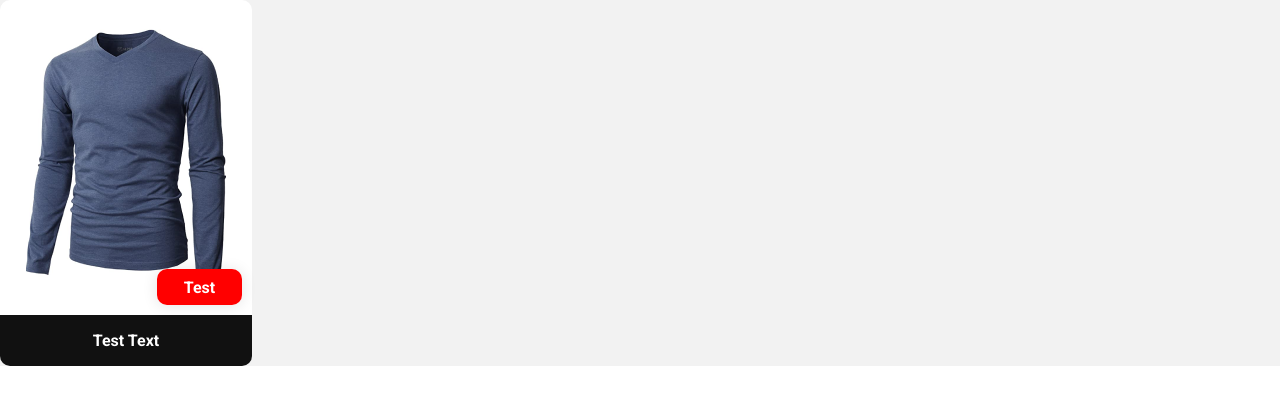
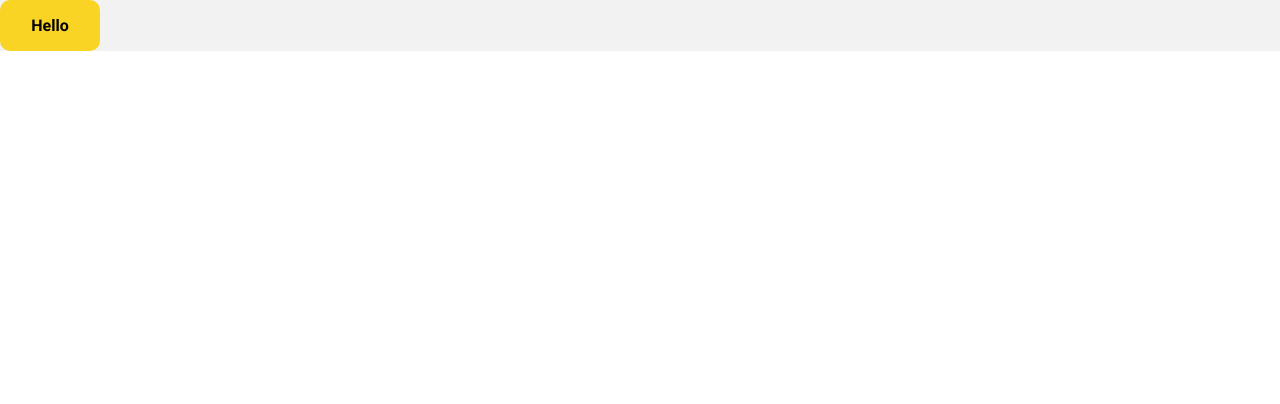
Before and after one commit to renatolinsjr/frontend-challenge-cuponeria, a React (Create React App) app: page / in a window 1280 px wide. Shown: the top 404 px of the page. Built offline with nearby package versions, Linux system fonts and the light colour scheme.

Commit message:
Create Menu Item
Creating using dinamyc styling with styled-components and typescript interface

```diff
--- a/src/App.tsx
+++ b/src/App.tsx
@@ -1,11 +1,11 @@
 import React from "react";
 
-import FeaturedCard from "./components/FeaturedCard";
+import MenuItem from './components/MenuItem'
 
 function App() {
   return (
     <div className="App" style={{ background: "#F2F2F2" }}>
-      <FeaturedCard />
+      <MenuItem />
     </div>
   );
 }
--- /dev/null
+++ b/src/components/MenuItem/index.tsx
@@ -0,0 +1,31 @@
+import React from "react";
+import styled from "styled-components";
+
+interface Props {
+  selected: boolean;
+}
+
+const StyledMenuItem = styled.div`
+  height: 51px;
+  width: 100px;
+  left: 0px;
+  top: 0px;
+  border-radius: 10px;
+  background-color: ${(props: Props) => (props.selected ? `#FAD424` : `#fff`)};
+
+  display: flex;
+  justify-content: center;
+  align-items: center;
+
+  font-family: Roboto;
+  font-style: normal;
+  font-weight: bold;
+  font-size: 16px;
+  line-height: 19px;
+`;
+
+const MenuItem = ({ selected = true }) => {
+  return <StyledMenuItem selected={selected}>Hello</StyledMenuItem>;
+};
+
+export default MenuItem;
```
